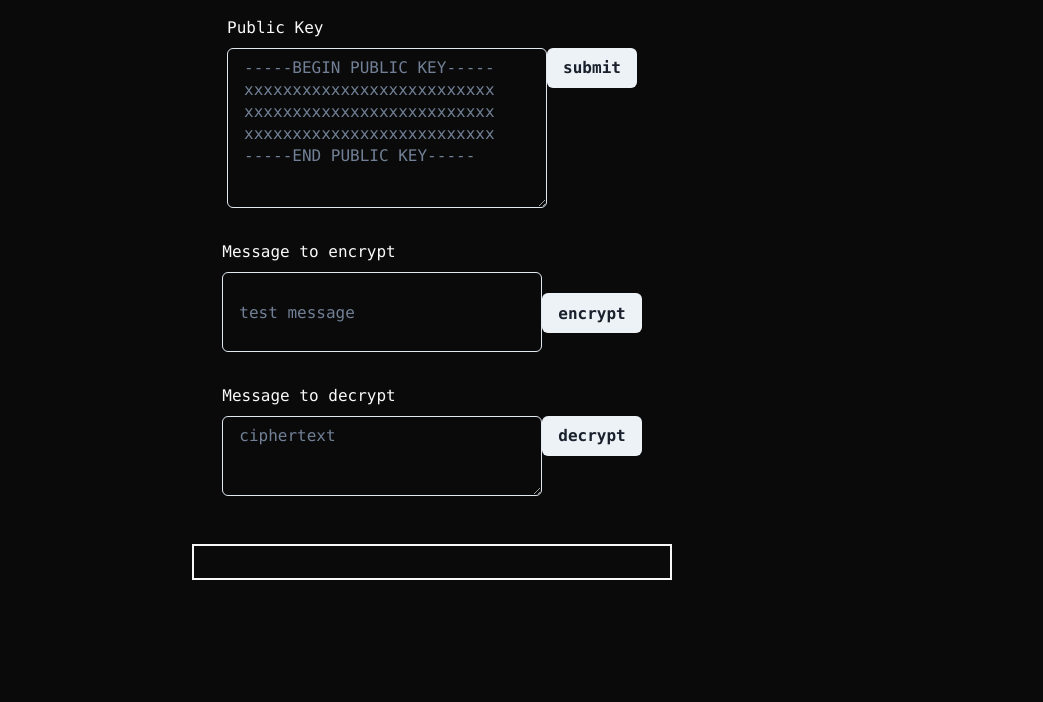
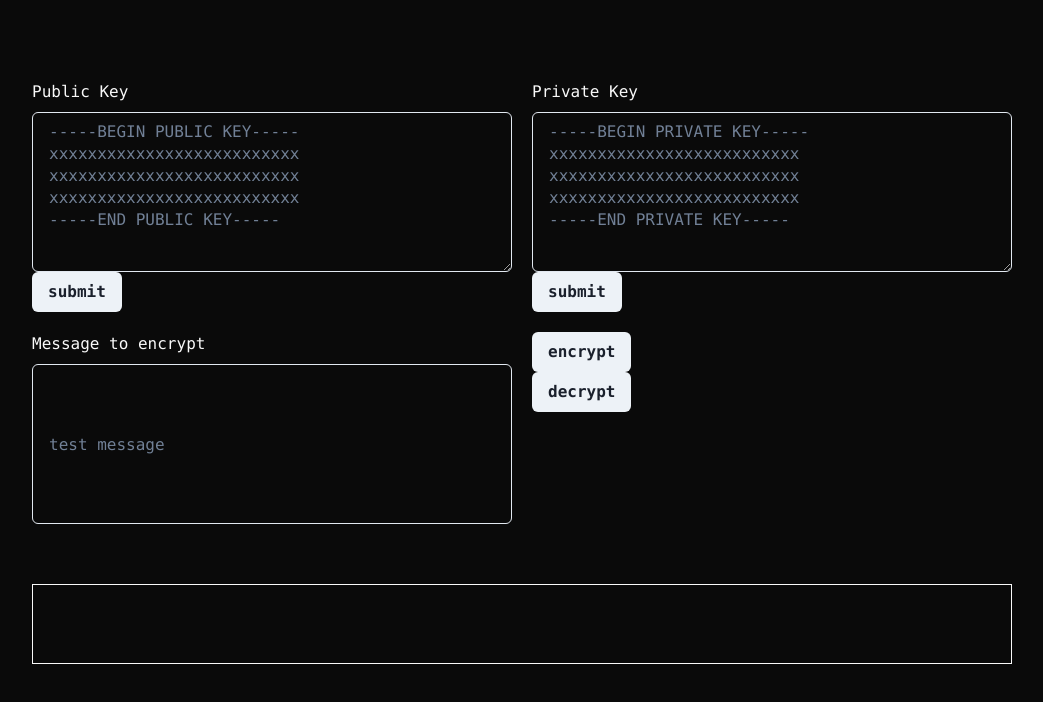
Before and after one commit to kabizzle/NetDefender, a React (Vite) app: page /sandbox in a window 1280 px wide. Shown: the top 702 px of the page, without its empty margins (208-1251 px from the left). Built offline with nearby package versions, Linux system fonts and the light colour scheme.

Commit message:
updated styling for sandbox (still not complete)

```diff
--- a/src/components/Sandbox.tsx
+++ b/src/components/Sandbox.tsx
@@ -1,4 +1,4 @@
-import { Box, Center, Flex, Button, FormLabel, Input, Textarea, Text} from "@chakra-ui/react";
+import { Box, Center, Grid, GridItem, Button, FormLabel, Input, Textarea, Text} from "@chakra-ui/react";
 import React, { useState } from "react";
 import JSEncrypt from "jsencrypt";
 // import fs from "fs";
@@ -7,10 +7,10 @@ import JSEncrypt from "jsencrypt";
 const Sandbox = () => {
 
   const [userPubKey, setUserPubKey] = useState("")
-  const [message, setMessage] = useState("hello")
+  // const [message, setMessage] = useState("hello")
   const [userInput, setUserInput] = useState("")
-  const [cipherText, setCipherText] = useState("")
-  const [encryptedMsg, setEncryptedMsg] = useState("")
+  // const [cipherText, setCipherText] = useState("")
+  // const [encryptedMsg, setEncryptedMsg] = useState("")
   const game_encrypt_RSA = new JSEncrypt();
   const game_decrypt_RSA = new JSEncrypt();
   const student_rsa = new JSEncrypt();
@@ -33,10 +33,10 @@ const Sandbox = () => {
       setUserInput(event.target.value)
     }
 
-    const handleCipherInput: React.ChangeEventHandler = (event: React.ChangeEvent<HTMLInputElement>) => {
-      event.preventDefault();
-      setCipherText(event.target.value)
-    }
+    // const handleCipherInput: React.ChangeEventHandler = (event: React.ChangeEvent<HTMLInputElement>) => {
+    //   event.preventDefault();
+    //   setCipherText(event.target.value)
+    // }
 
     const handleSubmit: React.FormEventHandler = (event: React.FormEvent<HTMLInputElement>) => {
       event.preventDefault();
@@ -66,7 +66,7 @@ const Sandbox = () => {
     }
 
     const handleDecrypt = () => {
-      let toDecrypt = game_decrypt_RSA.decrypt(cipherText);
+      let toDecrypt = game_decrypt_RSA.decrypt(userInput);
       if (toDecrypt !== false) {
         console.log(toDecrypt);
         // setDisplayText('Decrypted text: \n' + toDecrypt);
@@ -79,7 +79,7 @@ const Sandbox = () => {
       }
       else {
         console.log("Error: unable to decrypt");
-        console.log("current: " + game_decrypt_RSA.decrypt(cipherText))
+        console.log("current: " + game_decrypt_RSA.decrypt(userInput))
         setDisplayText(<Text>"not decrypted"</Text>);
       }
       // console.log(game_RSA.decrypt(encryptedMsg));
@@ -87,9 +87,8 @@ const Sandbox = () => {
     }
     return (
       <>
-        <Flex direction="column" align="center" justify="space-around">
-          <Box m="1em">
-            <form>
+        <Grid templateColumns="1fr 1fr" templateRows="1fr 1fr 1fr" m="5em 15em 5em 15em" p="0 2em 0 0" gap={5}>
+          <GridItem rowStart={1} colSpan={1}>
             <FormLabel>Public Key</FormLabel>
             <Textarea placeholder={
             '-----BEGIN PUBLIC KEY-----'+
@@ -97,42 +96,62 @@ const Sandbox = () => {
             'xxxxxxxxxxxxxxxxxxxxxxxxxx\n'+
             'xxxxxxxxxxxxxxxxxxxxxxxxxx\n'+
             '-----END PUBLIC KEY-----'}
-              w="20em" h="10em" onChange={handleChange}/>
+            maxW="30em" h="10em" onChange={handleChange}/>
+            <Box>
             <Button onClick={handleSubmit}>submit</Button>
-            </form>
             </Box>
+          </GridItem>
 
-          <Box m="1em">
-            <form>
+          <GridItem rowStart={1} colSpan={1}>
+            <FormLabel>Private Key</FormLabel>
+            <Textarea placeholder={
+            '-----BEGIN PRIVATE KEY-----'+
+            'xxxxxxxxxxxxxxxxxxxxxxxxxx\n'+
+            'xxxxxxxxxxxxxxxxxxxxxxxxxx\n'+
+            'xxxxxxxxxxxxxxxxxxxxxxxxxx\n'+
+            '-----END PRIVATE KEY-----'}
+            w="30em" h="10em" onChange={handleChange}/>
+            <Box>
+            <Button onClick={handleSubmit}>submit</Button>
+            </Box>
+          </GridItem>
+
+          <GridItem rowSpan={1} colSpan={1}>
             <FormLabel>Message to encrypt</FormLabel>
-              <Input placeholder="test message"
-              w="20em" h="5em" onChange={handleUserInput}/>
+            <Input placeholder="test message" w="30em" h="10em" onChange={handleUserInput}/>
+          </GridItem>
+
+          <GridItem>
+            <Box>
               <Button onClick={handleEncrypt}>encrypt</Button>
-            </form>
             </Box>
-
-          <Box m="1em">
+            <Box>
+            <Button onClick={handleDecrypt}>decrypt</Button>
+            </Box>
+          </GridItem>
+          {/*<Box m="1em">
             <form>
               <FormLabel>Message to decrypt</FormLabel>
               <Textarea placeholder="ciphertext"
               w="20em" h="5em" onChange={handleCipherInput}/>
               <Button onClick={handleDecrypt}>decrypt</Button>
             </form>
-          </Box>
+          </Box>*/
+          }
 
-          <Box w="30em" m="2em" border="2px" padding="1em 2em 1em 2em">
+          <GridItem rowSpan={1} colSpan={2}>
+            <Box border="1px" h="5em">
               {displayText}
             </Box>
-        </Flex>
+          </GridItem>
+        </Grid>
       </>
     )
   }
 
   return (
     <>
-      <Center w="100vw">
       {testForm()}
-      </Center>
     </>
   )
 }
```
Lines whose indentation alone changed are shown as unchanged.
